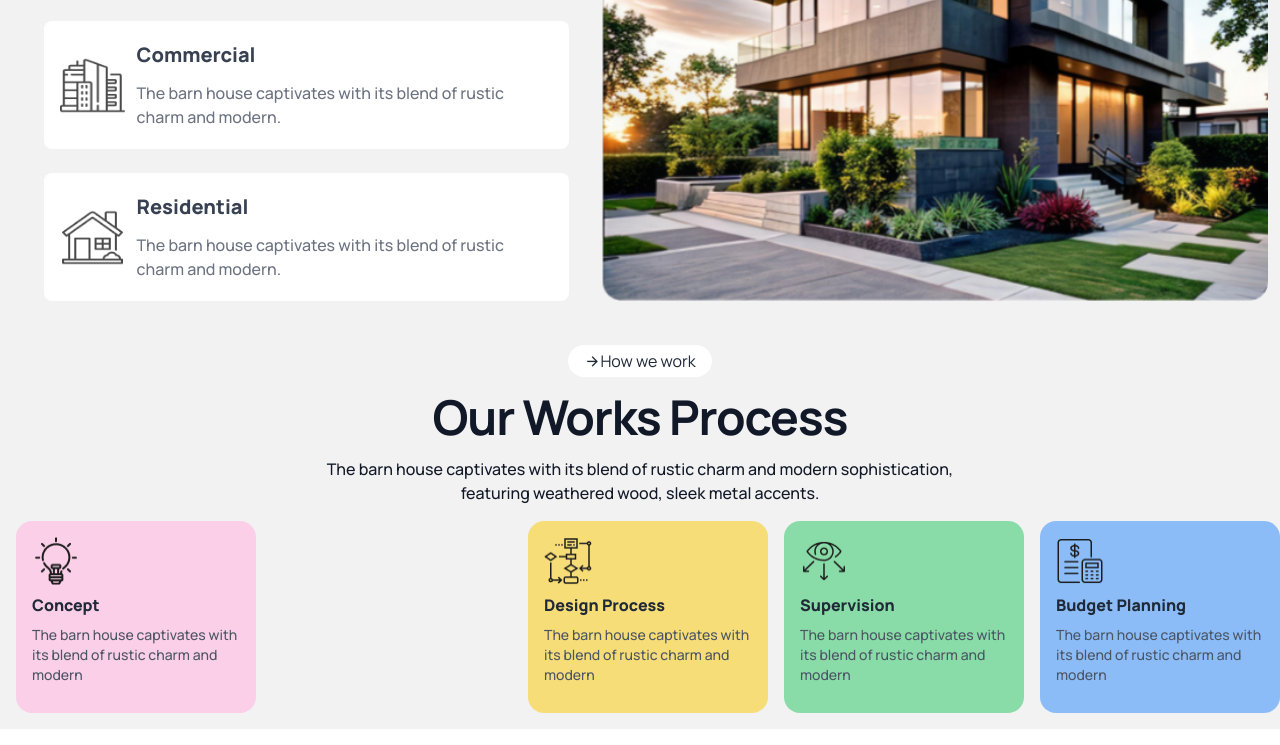
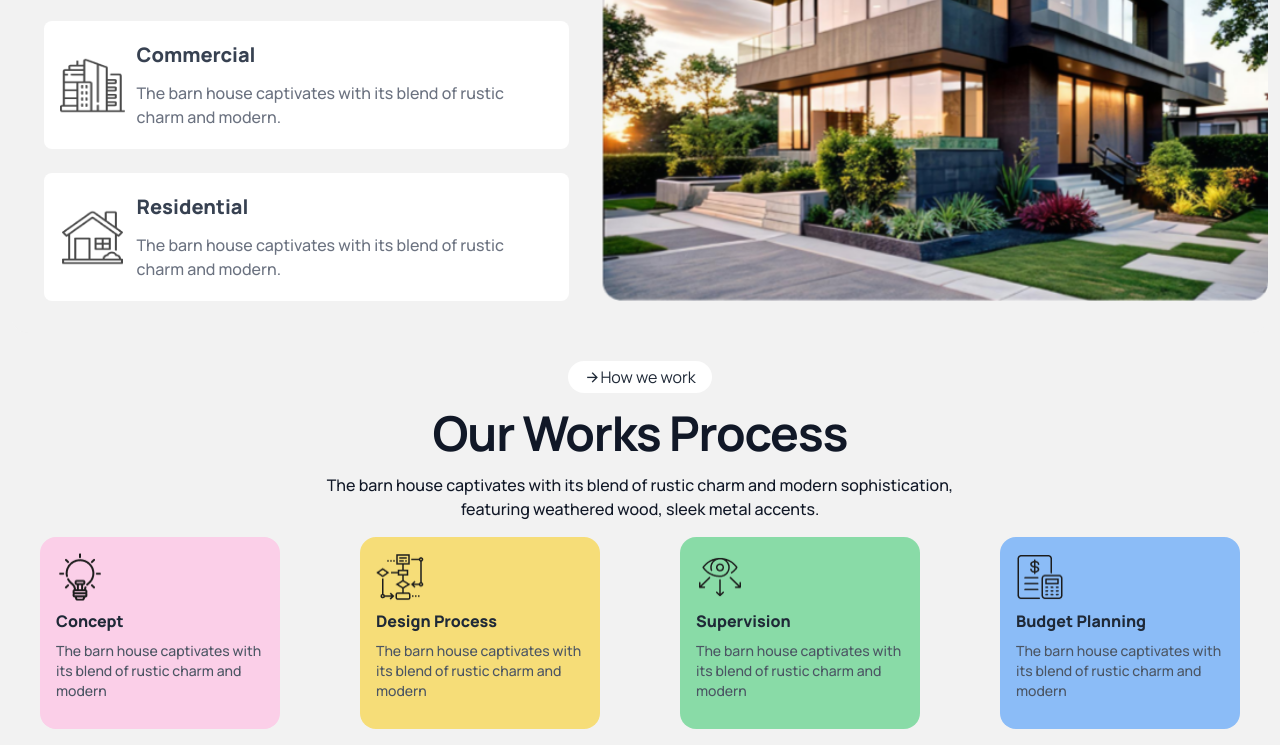
Before and after one commit to Neheta/ASSIGNMENT-3, a plain HTML site: page index.html in a window 1280 px wide. Shown: the part 1237-1982 px from the top of the page. Drawn offline with nearby package versions, Linux system fonts and the light colour scheme.

Commit message:
Cards section complete

```diff
--- a/index.html
+++ b/index.html
@@ -183,7 +183,7 @@
 </section>
 
 <!-- CARDS SECTION -->
-<section-2 class="container mx-auto  mt-4">
+<section-2 class="container mx-auto  mt-4 flex flex-col items-center justify-center">
 
   <div class="work-process mx-auto flex flex-col lg:flex text-center content-center items-center">
       <!-- How we work button -->
@@ -195,10 +195,10 @@
 
   </div>
 
-  <div class=" container mx-auto lg:flex-row flex flex-col justify-center w-full items-center space-x-4">
+  <div class=" mx-auto my-auto flex lg:flex-row flex-col w-full items-center ">
 
     <!-- Concept -->
-    <div class="card bg-pink-200 lg:w-[15rem] mx-auto w-11/12 ml-4 mb-4  h-48 p-4 text-left space-y-2  ">
+    <div class="card bg-pink-200 lg:w-[15rem] mx-auto w-11/12  mb-4  h-48 p-4 text-left space-y-2  ">
 
 
       <!-- icon -->
@@ -212,7 +212,7 @@
 
     <!-- Design Process -->
 
-    <div class="card bg-yellow-400 bg-opacity-55 lg:w-[15rem]  w-11/12 mb-4  h-48 p-4 text-left space-y-2">
+    <div class="card bg-yellow-400 bg-opacity-55 lg:w-[15rem] mx-auto w-11/12 mb-4  h-48 p-4 text-left space-y-2">
 
 
       <!-- icon -->
```
